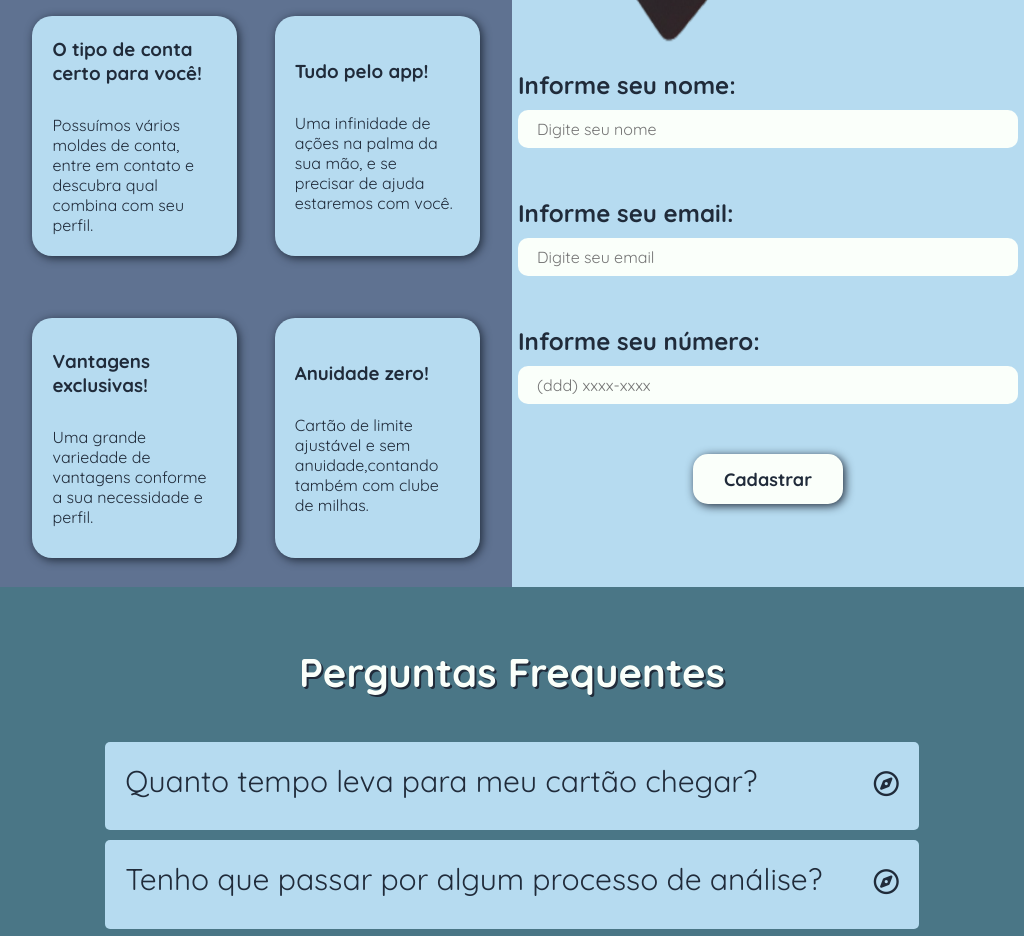
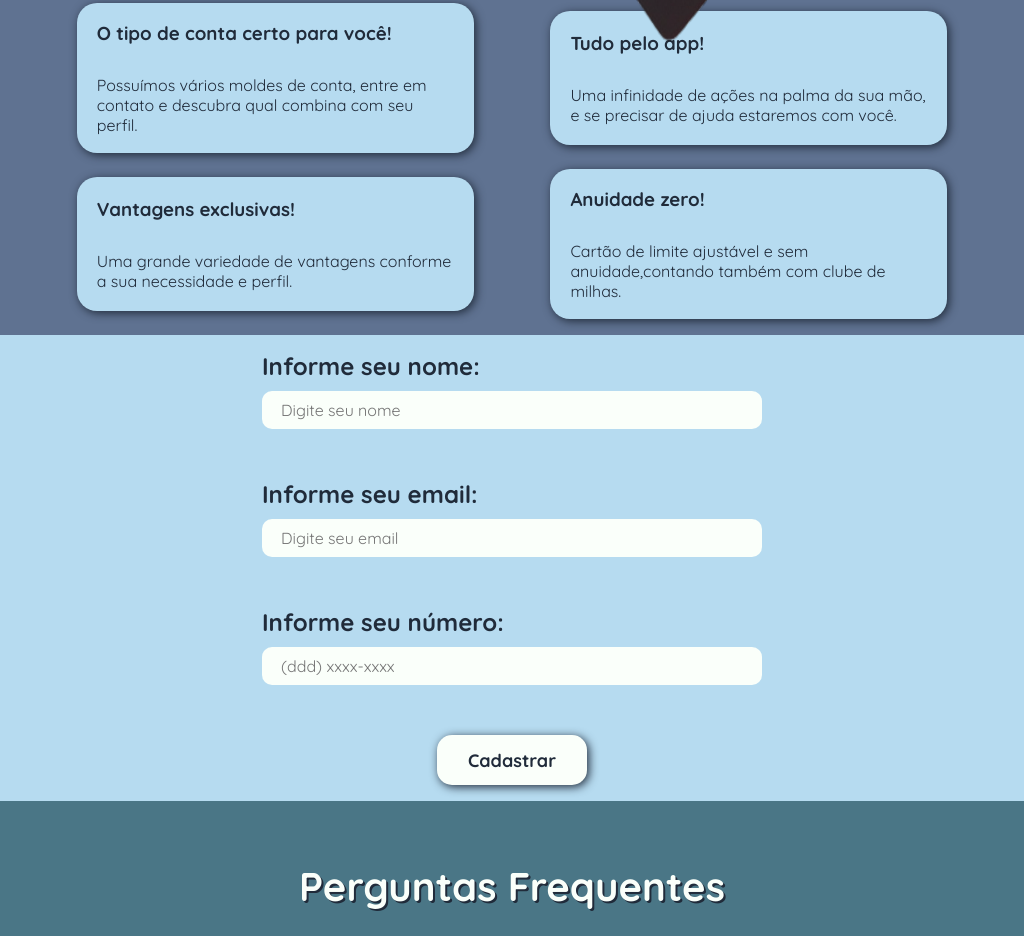
Before and after one commit to leovscn/seas-bank-task-js, a plain HTML site: page index.html in a window 1024 px wide. Shown: the part 873-1809 px from the top of the page. Drawn offline with Linux system fonts and the light colour scheme.

Commit message:
started to work with media queries

```diff
--- a/style.css
+++ b/style.css
@@ -1,4 +1,4 @@
-@import url('https://fonts.googleapis.com/css2?family=Quicksand:wght@300;400;500;600;700&display=swap%27');
+@import url("https://fonts.googleapis.com/css2?family=Quicksand:wght@300;400;500;600;700&display=swap%27");
 
 :root {
     --color1: #202b3a;
@@ -15,7 +15,7 @@
     box-sizing: border-box;
     text-decoration: none;
     list-style: none;
-	font-family: 'Quicksand', sans-serif;
+    font-family: "Quicksand", sans-serif;
     color: var(--color5);
 }
 
@@ -90,7 +90,7 @@ nav > input {
 main > .first > .container1 {
     width: auto;
     height: 300px;
-	background-image: url('./imgs/ocean.jpg');
+    background-image: url("./imgs/ocean.jpg");
     background-size: cover;
     background-position: bottom;
     opacity: 0.9;
@@ -235,16 +235,16 @@ form > div > input:focus {
     box-shadow: 2px 2px 10px #202b3a;
 }
 
-form > div > input[type='number']::-webkit-inner-spin-button {
+form > div > input[type="number"]::-webkit-inner-spin-button {
     -webkit-appearance: none;
 }
 
-form > div > input[type='number'] {
+form > div > input[type="number"] {
     -moz-appearance: textfield;
     appearance: textfield;
 }
 
-form > input[type='submit'] {
+form > input[type="submit"] {
     display: flex;
     justify-content: center;
     border-radius: 15px;
@@ -327,3 +327,45 @@ form > input[type='submit'] {
     color: var(--color1);
     max-width: 85%;
 }
+
+@media (min-width: 1200px) and (max-width: 1400px) {
+    .fourth > div > details > p {
+        font-size: 16px;
+    }
+}
+
+@media (min-width: 992px) and (max-width: 1199px) {
+    .third {
+        display: flex;
+        flex-direction: column;
+        width: 100%;
+        height: 100%;
+    }
+
+    .third > div {
+        width: 100%;
+    }
+
+    .cards {
+        padding: 16px;
+        gap: 16px;
+    }
+
+    .cards > .card {
+        max-height: 150px;
+        height: 100%;
+    }
+
+    .formu {
+        padding: 16px;
+    }
+
+    .fourth {
+        height: 100%;
+    }
+
+    .fourth > div {
+        max-height: 180px;
+        height: 100%;
+    }
+}
```
Also changed, not shown: index.html (+0 -2 lines). Lines whose indentation alone changed are shown as unchanged.
